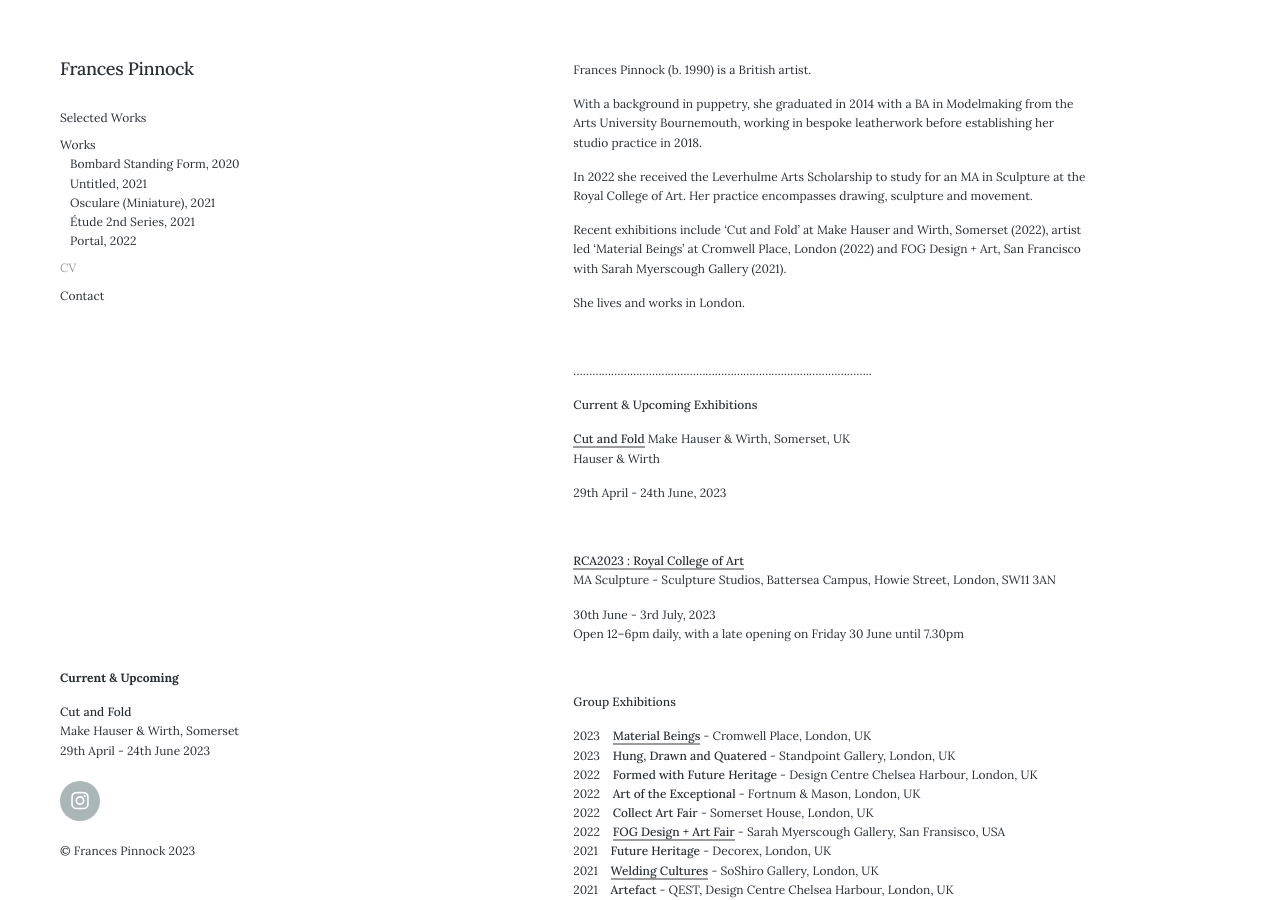
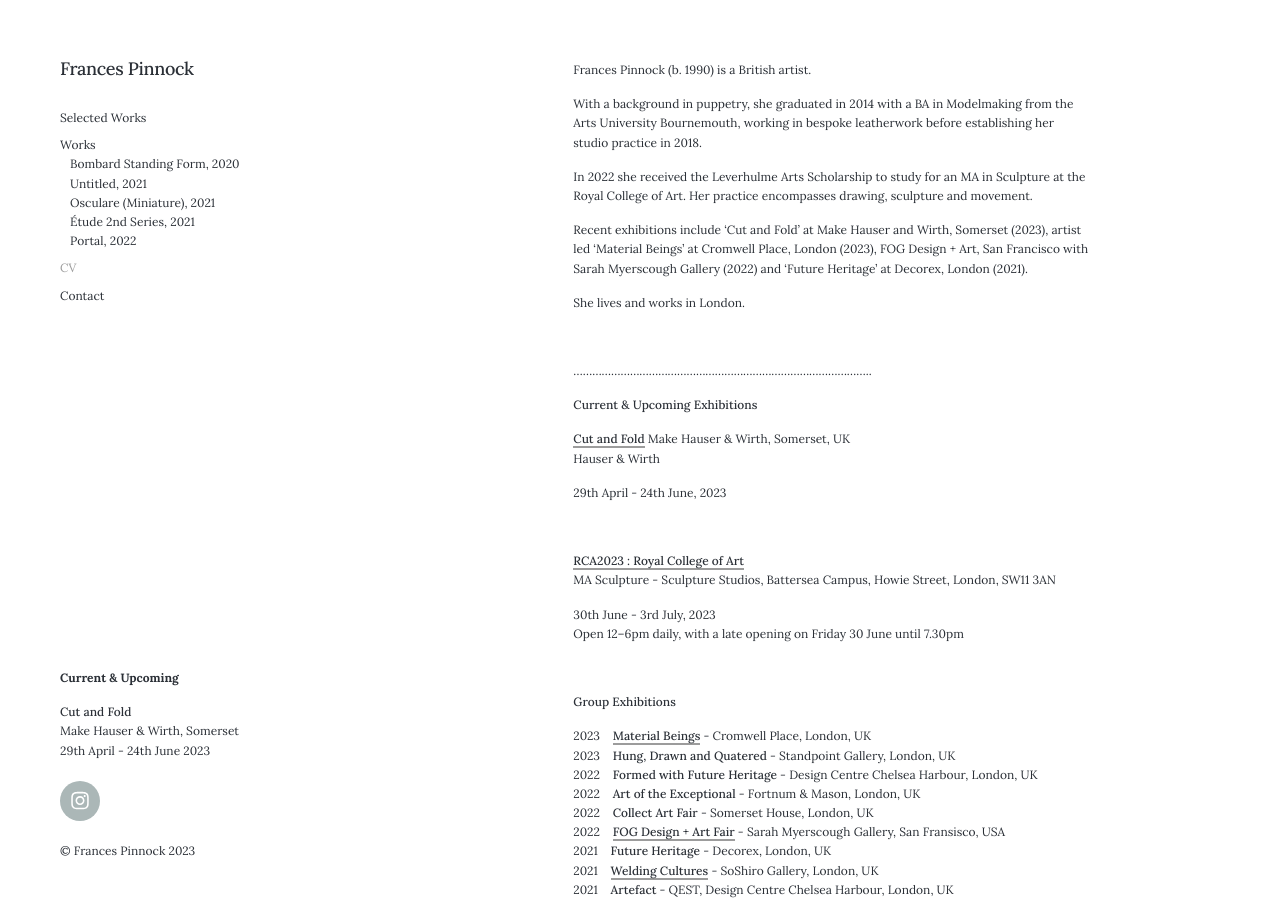
Before and after one commit to francespinnock/francespinnock.github.io, a Jekyll site: the page built from _pages/cv.md, in a window 1280 px wide and 900 px high. Built offline with Jekyll 4.4.1, drawn with Linux system fonts in a browser that asks for light colours; nearby versions of some CDN libraries.

Commit message:
Update cv.md

```diff
--- a/_pages/cv.md
+++ b/_pages/cv.md
@@ -10,7 +10,7 @@ With a background in puppetry, she graduated in 2014 with a BA in Modelmaking fr
 
 In 2022 she received the Leverhulme Arts Scholarship to study for an MA in Sculpture at the Royal College of Art. Her practice encompasses drawing, sculpture and movement.
 
-Recent exhibitions include ‘Cut and Fold’ at Make Hauser and Wirth, Somerset (2022), artist led  ‘Material Beings’ at Cromwell Place, London (2022) and FOG Design + Art, San Francisco with Sarah Myerscough Gallery (2021).
+Recent exhibitions include ‘Cut and Fold’ at Make Hauser and Wirth, Somerset (2023), artist led  ‘Material Beings’ at Cromwell Place, London (2023), FOG Design + Art, San Francisco with Sarah Myerscough Gallery (2022) and 'Future Heritage' at Decorex, London (2021).
 
 She lives and works in London.
 
```
